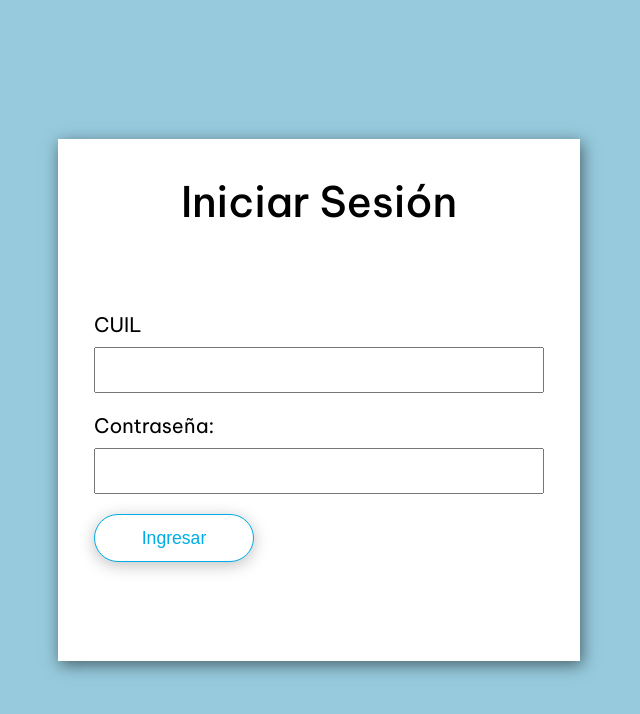
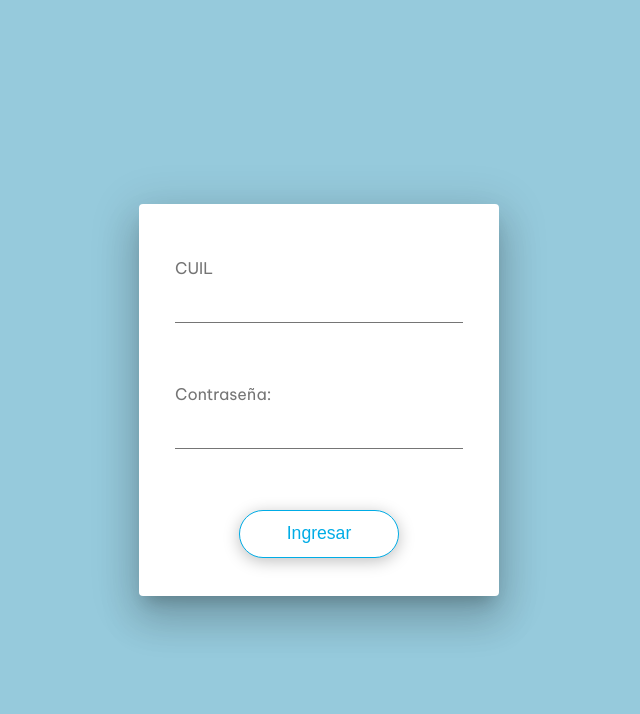
Before and after one commit to tomzvilla/cienciaConecta, a React (Create React App) app: page / in a window 1280 px wide. Shown: the top 714 px of the page, without its empty margins (321-961 px from the left). Built offline with nearby package versions, Linux system fonts and the light colour scheme.

Commit message:
Arrancando con el login

```diff
--- a/src/css/style.css
+++ b/src/css/style.css
@@ -61,21 +61,23 @@ table, caption, tbody, tfoot, thead, tr, th, td {
   margin: auto;
 }
 
-.form-group__label {
+.input-field__label {
   display: flex;
   flex-direction: column;
-  width: 100%;
-  margin-bottom: 20px;
-  font-size: 20px;
+  margin-bottom: 2rem;
+  font-size: 2rem;
+  color: #757575;
 }
-.form-group__span {
+.input-field__span {
   margin-bottom: 10px;
 }
-.form-group__input {
-  font-size: 1em;
-  height: 2em;
+.input-field__input {
+  font-size: 2rem;
+  height: 4rem;
+  border: 0px;
+  border-bottom: 1px solid #757575;
 }
-.form-group__error {
+.input-field__error {
   color: rgb(247, 18, 18);
   font-size: 15px;
   margin-top: -15px;
@@ -229,6 +231,35 @@ table, caption, tbody, tfoot, thead, tr, th, td {
   filter: brightness(0) saturate(100%) invert(65%) sepia(53%) saturate(6330%) hue-rotate(162deg) brightness(99%) contrast(101%);
 }
 
+.login-form {
+  display: flex;
+  flex-direction: column;
+  background-color: #ffffff;
+  min-width: 45rem;
+  min-height: 45rem;
+  border-radius: 4px;
+  padding: 2rem 0rem;
+  justify-content: space-around;
+  align-items: flex-start;
+  box-shadow: 0px 11px 15px -7px rgba(0, 0, 0, 0.2), 0px 24px 38px 3px rgba(0, 0, 0, 0.14), 0px 9px 46px 8px rgba(0, 0, 0, 0.12);
+}
+.login-form__title {
+  margin-bottom: 2em;
+  font-size: 42px;
+  text-align: center;
+  font-weight: 500;
+}
+.login-form__input {
+  width: 80%;
+  align-self: center;
+}
+.login-form__input--first {
+  margin-top: 2rem;
+}
+.login-form__button {
+  align-self: center;
+}
+
 .login {
   display: flex;
   justify-content: center;
@@ -236,22 +267,6 @@ table, caption, tbody, tfoot, thead, tr, th, td {
   height: 100vh;
   background-color: #96CADC;
   font-size: 1em;
-}
-.login__form {
-  min-width: 450px;
-  min-height: 450px;
-  padding: 1.5em;
-  margin: auto;
-  background-color: #FFF;
-  display: flex;
-  flex-direction: column;
-  box-shadow: 2px 4px 15px 0px rgba(0, 0, 0, 0.52);
-}
-.login__title {
-  margin-bottom: 2em;
-  font-size: 42px;
-  text-align: center;
-  font-weight: 500;
 }
 
 .signup {
--- a/src/js/components/InputField/InputField.jsx
+++ b/src/js/components/InputField/InputField.jsx
@@ -8,11 +8,11 @@ const InputField = ({ value, label, name, type, onChange, onBlur, errors, requir
     }
 
     return (
-    <div className='form-group'>
-        <label className='form-group__label'>
-            <span className='form-group__span'>{label} </span>
+    <div className='input-field'>
+        <label className='input-field__label'>
+            <span className='input-field__span'>{label} </span>
             <input
-                className='form-group__input'
+                className='input-field__input'
                 name={name}
                 type={type}
                 onChange={onChange}
@@ -21,7 +21,7 @@ const InputField = ({ value, label, name, type, onChange, onBlur, errors, requir
                 {...setRequired}
             />
         </label>
-        {errors.dirty && errors.error && <small className='form-group__error'>{errors.message}</small>}
+        {errors.dirty && errors.error && <small className='input-field__error'>{errors.message}</small>}
     </div>
   )
 }
--- /dev/null
+++ b/src/js/components/LoginForm/LoginForm.jsx
@@ -0,0 +1,125 @@
+// Components
+import Button  from '../Button/Button'
+import InputField from '../InputField/InputField'
+
+// Other imports
+import { useState } from 'react'
+import { useFormValidator } from '../../hooks/useFormValidator'
+import useAuth from '../../hooks/useAuth'
+import { useNavigate, useLocation } from 'react-router-dom'
+
+import axios from '../../../api/axios'
+
+const LOGIN_URL = '/auth/login'
+
+
+const LoginForm = () => {
+    const [formValues, setFormValues] = useState({
+        cuil: '',
+        password: ''
+      })
+      const { setAuth } = useAuth()
+      const {errors, validateForm, onBlurField} = useFormValidator(formValues)
+      const navigate = useNavigate()
+      const location = useLocation()
+      const from = location.state?.from?.pathname || '/home'
+
+      const handleChange = (e) => {
+        const {name, value} = e.target
+        const nextFormValueState = {
+          ...formValues,
+          [name]: value
+        }
+        setFormValues(nextFormValueState)
+        if (errors[name].dirty){
+          validateForm({form: nextFormValueState, errors, name})
+        }
+      }
+
+      const handleSubmit = async (e) => {
+        e.preventDefault()
+        const { isValid } = validateForm({form: formValues, errors, forceTouchErrors: true})
+        if(!isValid) return
+
+        try {
+          const { cuil, password } = formValues
+          const response = await axios.post(LOGIN_URL,
+            JSON.stringify({cuil, password}),
+              {
+                headers: {'Content-Type': 'application/json'},
+                withCredentials: true
+
+              }
+          )
+          console.log(JSON.stringify(response?.data))
+          console.log(JSON.stringify(response?.data.token))
+
+          const accessToken = response?.data?.token
+          const roles = response?.data?.roles
+
+          setAuth({cuil, password, roles, accessToken})
+
+          setFormValues({
+            cuil: '',
+            password: ''
+          })
+          navigate(from, { replace: true })
+        } catch (err) {
+          if(!err?.response){
+            console.log('El servidor no respondio')
+          } else if(err.response?.status === 403) {
+            console.log('Datos incorrectos intente nuevamente')
+          } else if(err.response?.status === 401) {
+            console.log('No estas autorizado para realizar esta operacion')
+          } else {
+            console.log('Fallo el logueo')
+          }
+
+        }
+        console.log('Se mando XD')
+      }
+
+
+    return (
+        <form onSubmit={handleSubmit} className='login-form'>
+            {/* <h2 className='login-form__title'> Iniciar Sesión </h2> */}
+
+            <div className='login-form__input login-form__input--first'>
+                <InputField
+                label='CUIL'
+                name='cuil'
+                placeholder="CUIL"
+                type='number'
+                onChange={handleChange}
+                onBlur={onBlurField}
+                value={formValues.cuil}
+                errors={errors.cuil}
+                required={true}
+                />
+            </div>
+
+            <div className='login-form__input'>
+                <InputField
+                label='Contraseña: '
+                name='password'
+                type='password'
+                onChange={handleChange}
+                onBlur={onBlurField}
+                value={formValues.password}
+                errors={errors.password}
+                required={true}
+                />
+            </div>
+
+
+
+            <div className='login-form__button'>
+                <Button text='Ingresar'/>
+            </div>
+
+        </form>
+    )
+}
+
+
+export default LoginForm;
--- a/src/js/pages/Login.jsx
+++ b/src/js/pages/Login.jsx
@@ -1,109 +1,24 @@
 // Components
-import Button  from '../components/Button/Button'
-import InputField from '../components/InputField/InputField'
 
-// Other imports
-import { useState } from 'react'
-import { useFormValidator } from '../hooks/useFormValidator'
-import useAuth from '../hooks/useAuth'
-import { useNavigate, useLocation } from 'react-router-dom'
+import Footer from '../components/Footer/Footer'
+import Navbar from '../components/Navbar/Navbar'
 
-import axios from '../../api/axios'
+import LoginForm from '../components/LoginForm/LoginForm'
 
-const LOGIN_URL = '/auth/login'
+const Login = () =>  {
 
-export default function Login() {
-  const [formValues, setFormValues] = useState({
-    cuil: '',
-    password: ''
-  })
-  const { setAuth } = useAuth()
-  const {errors, validateForm, onBlurField} = useFormValidator(formValues)
-  const navigate = useNavigate()
-  const location = useLocation()
-  const from = location.state?.from?.pathname || '/home'
-
-  const handleChange = (e) => {
-    const {name, value} = e.target
-    const nextFormValueState = {
-      ...formValues,
-      [name]: value
-    }
-    setFormValues(nextFormValueState)
-    if (errors[name].dirty){
-      validateForm({form: nextFormValueState, errors, name})
-    }
-  }
-
-  const handleSubmit = async (e) => {
-    e.preventDefault()
-    const { isValid } = validateForm({form: formValues, errors, forceTouchErrors: true})
-    if(!isValid) return
-
-    try {
-      const { cuil, password } = formValues
-      const response = await axios.post(LOGIN_URL,
-        JSON.stringify({cuil, password}),
-          {
-            headers: {'Content-Type': 'application/json'},
-            withCredentials: true
-
-          }
-      )
-      console.log(JSON.stringify(response?.data))
-      console.log(JSON.stringify(response?.data.token))
-
-      const accessToken = response?.data?.token
-      const roles = response?.data?.roles
-
-      setAuth({cuil, password, roles, accessToken})
-
-      setFormValues({
-        cuil: '',
-        password: ''
-      })
-      navigate(from, { replace: true })
-    } catch (err) {
-      if(!err?.response){
-        console.log('El servidor no respondio')
-      } else if(err.response?.status === 403) {
-        console.log('Datos incorrectos intente nuevamente')
-      } else if(err.response?.status === 401) {
-        console.log('No estas autorizado para realizar esta operacion')
-      } else {
-        console.log('Fallo el logueo')
-      }
-
-    }
-    console.log('Se mando XD')
-  }
 
   return (
     <div className='login'>
-        <form onSubmit={handleSubmit} className='login__form'>
-        <h2 className='login__title'> Iniciar Sesión </h2>
-        <InputField
-          label='CUIL'
-          name='cuil'
-          type='number'
-          onChange={handleChange}
-          onBlur={onBlurField}
-          value={formValues.cuil}
-          errors={errors.cuil}
-          required={true}
-        />
-        <InputField
-          label='Contraseña: '
-          name='password'
-          type='password'
-          onChange={handleChange}
-          onBlur={onBlurField}
-          value={formValues.password}
-          errors={errors.password}
-          required={true}
-        />
-        <Button text='Ingresar'/>
-    </form>
+        {/* <Navbar/> */}
+
+        <LoginForm />
+
+
+    {/* <Footer/> */}
     </div>
   )
 }
+
+
+export default Login;
--- a/src/sass/base/_base.scss
+++ b/src/sass/base/_base.scss
@@ -6,6 +6,7 @@ $color-primary-dark: #25325A;
 $color-secondary: #354052;
 
 $color-grey: #EFEFEF;
+$color-grey-dark: #757575;
 
 $color-white: #ffffff;
 $color-black: #000000;
--- a/src/sass/components/_input-field.scss
+++ b/src/sass/components/_input-field.scss
@@ -1,18 +1,25 @@
-.form-group {
+.input-field {
+
+
+
     &__label {
         display: flex;
         flex-direction: column;
-        width: 100%;
-        margin-bottom: 20px;
-        font-size: 20px;
+        //width: 100%;
+        margin-bottom: 2rem;
+        font-size: 2rem;
+        color: $color-grey-dark;
+
 
     }
     &__span {
         margin-bottom: 10px;
     }
     &__input {
-        font-size: 1em;
-        height: 2em;
+        font-size: 2rem;
+        height: 4rem;
+        border: 0px;
+        border-bottom: 1px solid $color-grey-dark;
     }
     &__error {
         color: rgb(247, 18, 18);
--- /dev/null
+++ b/src/sass/components/_login-form.scss
@@ -0,0 +1,40 @@
+.login-form {
+    display: flex;
+    flex-direction: column;
+
+    background-color: $color-white;
+
+    min-width: 45rem;
+    min-height: 45rem;
+    border-radius: 4px;
+    padding: 2rem 0rem;
+    //margin: auto;
+    justify-content: space-around;
+    align-items: flex-start;
+
+
+
+    box-shadow: 0px 11px 15px -7px rgba(0, 0, 0, 0.20), 0px 24px 38px 3px rgba(0, 0, 0, 0.14), 0px 9px 46px 8px rgba(0, 0, 0, 0.12);
+
+
+    &__title {
+        margin-bottom: 2em;
+        font-size: 42px;
+        text-align: center;
+        font-weight: 500;
+    }
+
+    &__input {
+        width: 80%;
+        align-self: center;
+
+        &--first {
+            margin-top: 2rem;
+
+        }
+    }
+
+    &__button {
+        align-self: center;
+    }
+}
--- a/src/sass/main.scss
+++ b/src/sass/main.scss
@@ -16,6 +16,7 @@
 @import 'components/footer-links';
 @import 'components/footer-imagenes';
 @import 'components/footer-redes';
+@import 'components/login-form';
 
 // IMPORTAR SCSS DE PAGINAS
 
--- a/src/sass/pages/_login.scss
+++ b/src/sass/pages/_login.scss
@@ -6,22 +6,6 @@
     background-color: #96CADC;
     font-size: 1em;
 
-    &__form {
-        min-width: 450px;
-        min-height: 450px;
-        padding: 1.5em;
-        margin: auto;
-        background-color: #FFF;
-        display: flex;
-        flex-direction: column;
-        box-shadow: 2px 4px 15px 0px rgba(0,0,0,0.52);
 
-    }
-    &__title {
-        margin-bottom: 2em;
-        font-size: 42px;
-        text-align: center;
-        font-weight: 500;
-    }
 
 }
```
Also changed, not shown: 1 other file (tests, documents, lock files or other folders).
